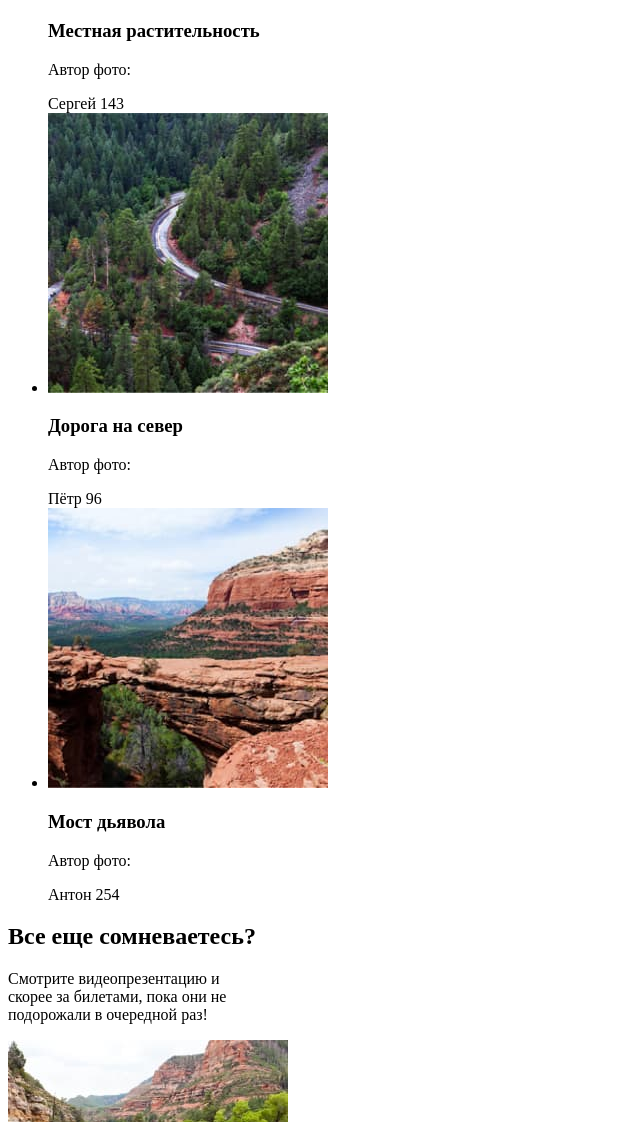
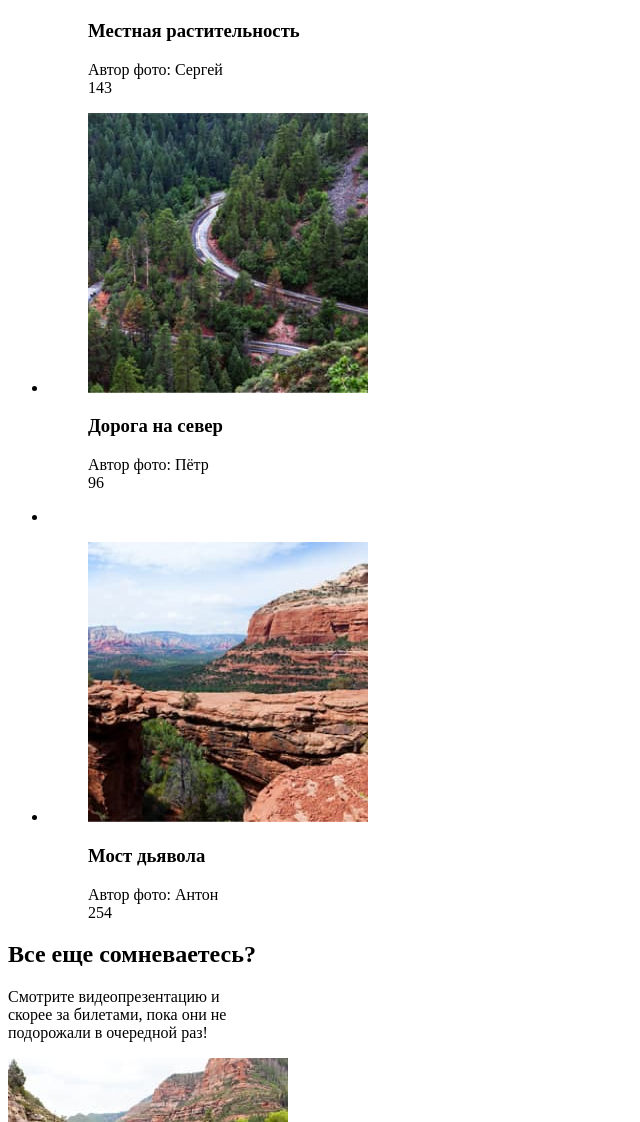
Before and after one commit to htmlacademy-adaptive/2071609-sedona-27, a website: page source/catalog.html in a window 1280 px wide. Shown: the part 1126-2248 px from the top of the page, without its empty margins (0-640 px from the left). Drawn offline with Linux system fonts and the light colour scheme.

Commit message:
Добавляет оформление карточек

```diff
--- a/source/catalog.html
+++ b/source/catalog.html
@@ -59,33 +59,37 @@
     <section class="product-content">
       <ul class="product-list">
         <li class="product-card">
+          <figure>
             <img class="product-card__images" src="img/not-native-spaces.jpg" width="280" height="280" alt="закат на фоне дороги гор и деревьев">
             <h3 class="product-card__title">Неродные просторы</h3>
-          <p class="product-card__intro">Автор фото:</p>
-          <author class="product-card__author">Борис</author>
+            <figcaption class="product-card__title">Автор фото: Борис</figcaption>
             <span class="product-card__like">1350</span>
+          </figure>
         </li>
         <li class="product-card">
+            <figure>
               <img class="product-card__images" src="img/flower-on-the-background-of-mountains.jpg" width="280" height="280" alt="цветы на фоне гор">
               <h3 class="product-card__title">Местная растительность</h3>
-          <p class="product-card__intro">Автор фото:</p>
-          <author class="product-card__author">Сергей</author>
+              <figcaption class="product-card__title">Автор фото: Сергей</figcaption>
               <span class="product-card__like">143</span>
+            </figure>
         </li>
         <li class="product-card">
-          <img class="product-card__images" src="img/serpentine-on-the-background-of-mountains.jpg" width="280" height="280"
-            alt="серпантин на фоне гор">
+            <figure>
+              <img class="product-card__images" src="img/serpentine-on-the-background-of-mountains.jpg" width="280" height="280" alt="серпантин на фоне гор">
               <h3 class="product-card__title">Дорога на север</h3>
-          <p class="product-card__intro">Автор фото:</p>
-          <author class="product-card__author">Пётр</author>
+              <figcaption class="product-card__title">Автор фото: Пётр</figcaption>
               <span class="product-card__like">96</span>
+            </figure>
+        </li>
         <li class="product-card">
-          <img class="product-card__images" src="img/attractions-canyons-mountains.jpg" width="280" height="280"
-            alt="мост дьявола-достопримечательности каньоны, горы">
+          <li class="product-card">
+            <figure>
+              <img class="product-card__images" src="img/attractions-canyons-mountains.jpg" width="280" height="280" alt="мост дьявола-достопримечательности каньоны, горы">
               <h3 class="product-card__title">Мост дьявола</h3>
-          <p class="product-card__introo">Автор фото:</p>
-          <author class="product-card__author">Антон</author>
+              <figcaption class="product-card__title">Автор фото: Антон</figcaption>
               <span class="product-card__like">254</span>
+            </figure>
         </li>
       </ul>
     </section>
```
Lines whose indentation alone changed are shown as unchanged.
